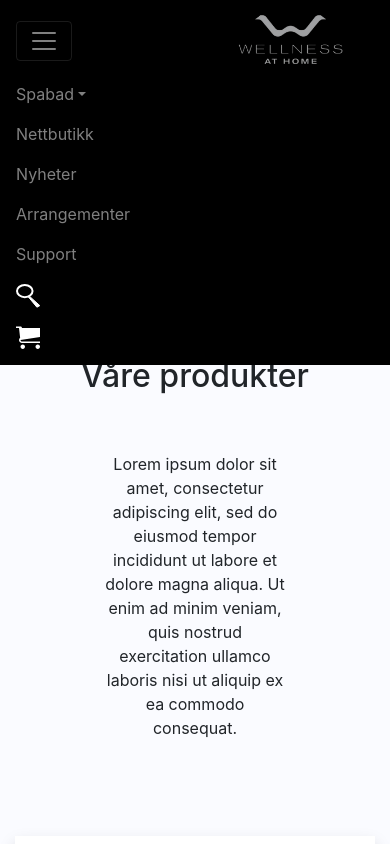
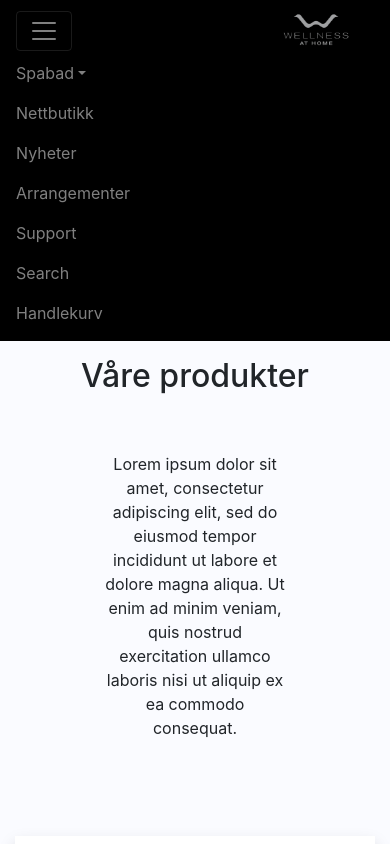
Before and after one commit to frikoPro/wellness-at-home, a React (Create React App) app in the folder client/: page / in a window 390 px wide. Both pictures are taken after a click on the button 44 px from the left and 41 px from the top of the page. Shown: the top 844 px of the page. Built offline with nearby package versions, Linux system fonts and the light colour scheme.

Commit message:
navbar is now responsively changing between text and icon in navbar.

```diff
--- a/client/src/App.css
+++ b/client/src/App.css
@@ -19,7 +19,7 @@
 		background-color: black !important;
 	}
 
-	.mt-nav {
+	.mt-slide {
 		margin-top: 56px;
 	}
 
--- a/client/src/components/NavigationBar.js
+++ b/client/src/components/NavigationBar.js
@@ -1,4 +1,4 @@
-import { useState, useContext, useLayoutEffect } from 'react';
+import { useContext, useState } from 'react';
 import { useLocation } from 'react-router-dom';
 import { Nav, Navbar, NavDropdown } from 'react-bootstrap';
 import wellnessLogo from '../images/wellnessLogo.png';
@@ -6,26 +6,11 @@ import styled from 'styled-components';
 import { ScrollContext } from '../contexts/ScrollContext';
 
 const NavigationBar = () => {
-	const [opacity, setOpacity] = useState(0);
-
 	let location = useLocation();
 
-	const { slideshow } = useContext(ScrollContext);
+	const { navbar } = useContext(ScrollContext);
 
-	const [slideShowScrollPos] = slideshow;
-
-	useLayoutEffect(() => {
-		const onScroll = () => {
-			setOpacity(window.scrollY / slideShowScrollPos);
-		};
-
-		if (location.pathname === '/') {
-			window.addEventListener('scroll', onScroll);
-			return () => window.removeEventListener('scroll', onScroll);
-		} else {
-			setOpacity(1);
-		}
-	});
+	const [opacity, isCollapsed] = navbar;
 
 	return (
 		<NavBarStyled
@@ -36,12 +21,12 @@ const NavigationBar = () => {
 			variant="dark"
 			className="not-opacity">
 			<Navbar.Toggle aria-controls="responsive-navbar-nav" />
-			<Navbar.Brand href="/">
+			<Navbar.Brand href="/" style={{ height: '45px' }}>
 				<img
 					className=""
 					src={wellnessLogo}
 					alt=""
-					style={{ height: '56px' }}></img>
+					style={{ height: '100%' }}></img>
 			</Navbar.Brand>
 			<Navbar.Collapse id="responsive-navbar-nav">
 				<Nav className="mr-auto ml-auto">
@@ -77,6 +62,9 @@ const NavigationBar = () => {
 				</Nav>
 				<Nav>
 					<Nav.Link>
+						{isCollapsed ? (
+							'Search'
+						) : (
 							<svg
 								width="25"
 								height="24"
@@ -94,8 +82,12 @@ const NavigationBar = () => {
 									strokeWidth="2"
 								/>
 							</svg>
+						)}
 					</Nav.Link>
 					<Nav.Link>
+						{isCollapsed ? (
+							'Handlekurv'
+						) : (
 							<svg
 								width="24"
 								height="24"
@@ -115,6 +107,7 @@ const NavigationBar = () => {
 									fill="white"
 								/>
 							</svg>
+						)}
 					</Nav.Link>
 				</Nav>
 			</Navbar.Collapse>
--- a/client/src/components/Slideshow.js
+++ b/client/src/components/Slideshow.js
@@ -10,7 +10,7 @@ const Slideshow = () => {
 	const [slideShowSCrollPos, slideItem] = slideshow;
 
 	return (
-		<Carousel className="mt-nav">
+		<Carousel className="mt-slide">
 			<Carousel.Item>
 				<img
 					className="w-100 slideshow"
--- a/client/src/contexts/ScrollContext.js
+++ b/client/src/contexts/ScrollContext.js
@@ -6,10 +6,6 @@ export const ScrollContext = createContext();
 export const ScrollProvider = (props) => {
 	// Bottom position of slideshow Y-axis
 	const [slideShowScrollPos, setSlideShowScrollPos] = useState(0);
-
-	const slideItem = useRef(null);
-
-	const location = useLocation();
 
 	//Positon of elements on homepage
 	const [homePageEl, setHomePageEl] = useState([
@@ -43,6 +39,14 @@ export const ScrollProvider = (props) => {
 		},
 	]);
 
+	const [opacity, setOpacity] = useState(0);
+
+	const [isNavCollapsed, setCollapse] = useState(false);
+
+	const slideItem = useRef(null);
+
+	const location = useLocation();
+
 	useEffect(() => {
 		const getTopPos = (element) => element.getBoundingClientRect().top;
 		const getHeight = (element) => element.offsetHeight;
@@ -72,6 +76,8 @@ export const ScrollProvider = (props) => {
 			window.scrollTo(scrollX, scrollY);
 
 			checkElementPos();
+
+			setCollapse(window.innerWidth < 992 ? true : false);
 		};
 
 		if (location.pathname === '/') {
@@ -80,10 +86,13 @@ export const ScrollProvider = (props) => {
 			window.onresize = getNewPos;
 
 			const onScroll = () => {
+				setOpacity(window.scrollY / slideShowScrollPos);
 				checkElementPos();
 			};
 			window.addEventListener('scroll', onScroll);
 			return () => window.removeEventListener('scroll', onScroll);
+		} else {
+			setOpacity(1);
 		}
 	});
 
@@ -115,6 +124,7 @@ export const ScrollProvider = (props) => {
 			value={{
 				slideshow: [slideShowScrollPos, slideItem],
 				homepageEl: [homePageEl, setHomePageEl],
+				navbar: [opacity, isNavCollapsed],
 			}}>
 			{props.children}
 		</ScrollContext.Provider>
```
Also changed, not shown: 1 other file (tests, documents, lock files or other folders). Lines whose indentation alone changed are shown as unchanged.
